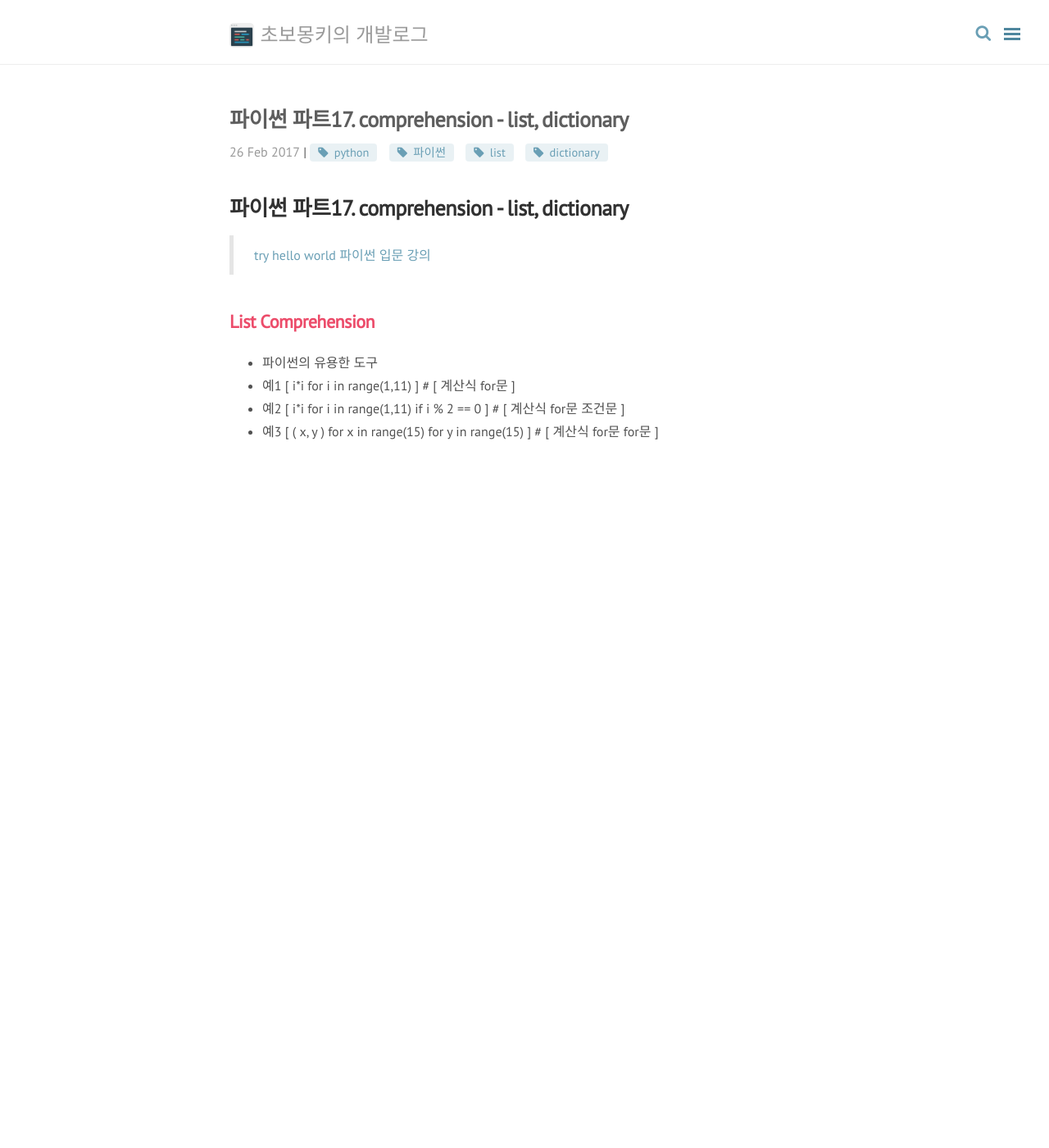
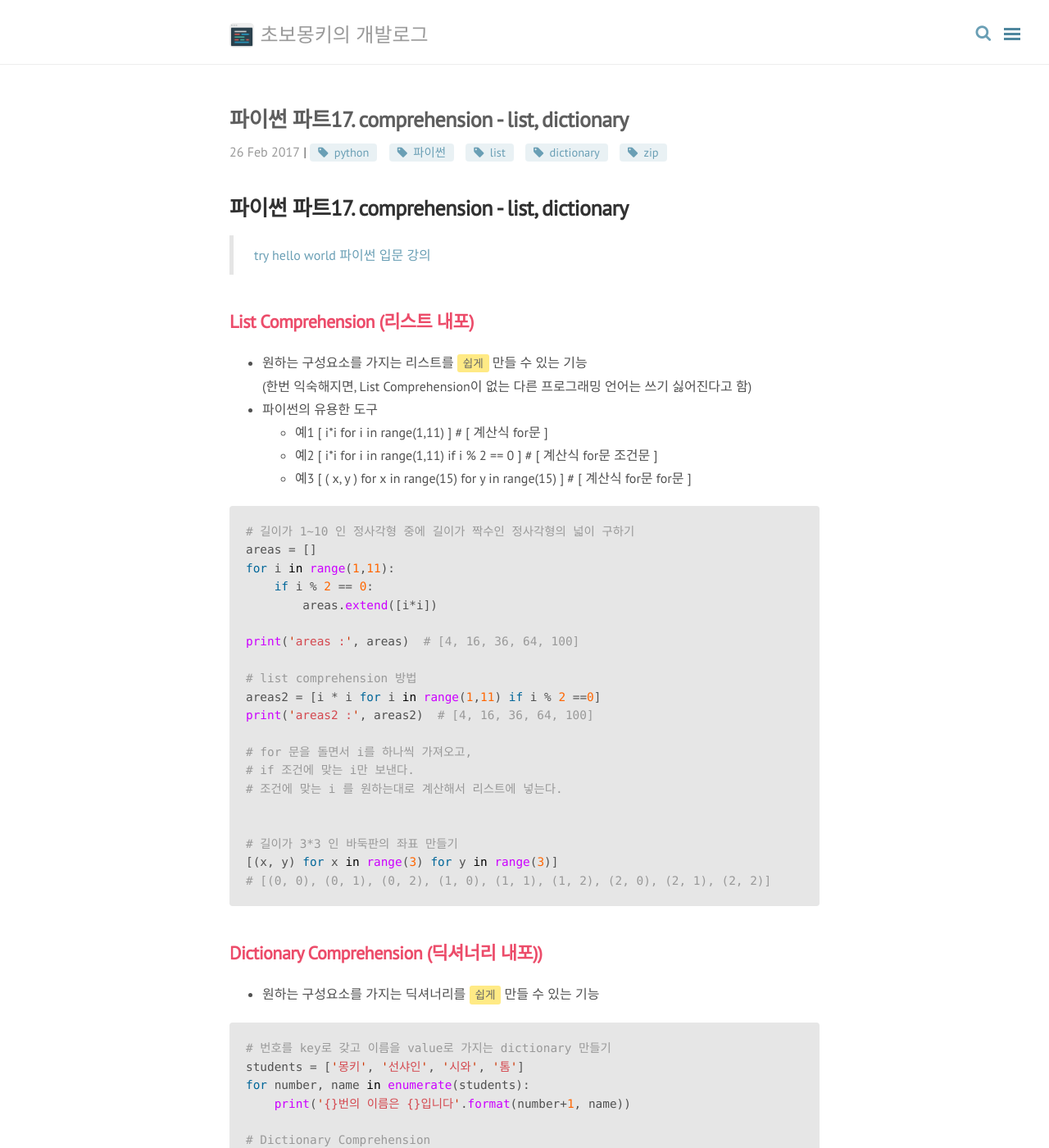
Before and after one commit to wayhome25/wayhome25.github.io, a Jekyll site: the page built from _posts/python/2017-02-26-py-17-comprehension.md, in a window 1280 px wide and 1400 px high. Shown: the whole window at 82% size. Built offline with Jekyll 4.4.1, drawn with Linux system fonts in a browser that asks for light colours; nearby versions of some CDN libraries; comment, search, counter and statistics services are not loaded; some of the changed text lies outside the part shown.

Commit message:
add post about python

````diff
--- a/_posts/python/2017-02-26-py-17-comprehension.md
+++ b/_posts/python/2017-02-26-py-17-comprehension.md
@@ -2,14 +2,86 @@
 layout: post
 title: 파이썬 파트17. comprehension - list, dictionary
 category: python
-tags: [python, 파이썬, list, dictionary]
+tags: [python, 파이썬, list, dictionary, zip]
 comments: true
 ---
 # 파이썬 파트17. comprehension - list, dictionary
 > [try hello world 파이썬 입문 강의 ](http://tryhelloworld.co.kr/courses/%ED%8C%8C%EC%9D%B4%EC%8D%AC-%EC%9E%85%EB%AC%B8)
 
-## List Comprehension
+## List Comprehension (리스트 내포)
+- 원하는 구성요소를 가지는 리스트를 `쉽게` 만들 수 있는 기능
+  (한번 익숙해지면, List Comprehension이 없는 다른 프로그래밍 언어는 쓰기 싫어진다고 함)
 - 파이썬의 유용한 도구
-- 예1 [ i*i for i in range(1,11) ] # [ 계산식 for문 ]
-- 예2 [ i*i for i in range(1,11) if i % 2 == 0 ] # [ 계산식 for문 조건문 ]
-- 예3 [ ( x, y ) for x in range(15) for y in range(15) ] # [ 계산식 for문 for문 ]
+  - 예1 [ i*i for i in range(1,11) ] # [ 계산식 for문 ]
+  - 예2 [ i*i for i in range(1,11) if i % 2 == 0 ] # [ 계산식 for문 조건문 ]
+  - 예3 [ ( x, y ) for x in range(15) for y in range(15) ] # [ 계산식 for문 for문 ]
+
+```python
+# 길이가 1~10 인 정사각형 중에 길이가 짝수인 정사각형의 넓이 구하기
+areas = []
+for i in range(1,11):
+    if i % 2 == 0:
+        areas.extend([i*i])
+
+print('areas :', areas)  # [4, 16, 36, 64, 100]
+
+# list comprehension 방법
+areas2 = [i * i for i in range(1,11) if i % 2 ==0]
+print('areas2 :', areas2)  # [4, 16, 36, 64, 100]
+
+# for 문을 돌면서 i를 하나씩 가져오고,
+# if 조건에 맞는 i만 보낸다.
+# 조건에 맞는 i 를 원하는대로 계산해서 리스트에 넣는다.
+
+
+# 길이가 3*3 인 바둑판의 좌표 만들기
+[(x, y) for x in range(3) for y in range(3)]
+# [(0, 0), (0, 1), (0, 2), (1, 0), (1, 1), (1, 2), (2, 0), (2, 1), (2, 2)]
+```
+
+## Dictionary Comprehension (딕셔너리 내포))
+- 원하는 구성요소를 가지는 딕셔너리를 `쉽게` 만들 수 있는 기능
+
+```python
+# 번호를 key로 갖고 이름을 value로 가지는 dictionary 만들기
+students = ['몽키', '선샤인', '시와', '톰']
+for number, name in enumerate(students):
+    print('{}번의 이름은 {}입니다'.format(number+1, name))
+
+# Dictionary Comprehension
+students_dic = {
+    '{}번'.format(number+1) : name for number, name in enumerate(students)
+}
+
+print(students_dic)
+```
+
+### zip
+- zip(iterable*)은 동일한 개수로 이루어진 자료형을 묶어 주는 역할을 하는 함수이다.
+- 2개 이상의 리스트나 스트링을 받아서 인덱스에 맞게 for in문에서 하나씩 던져줄 수있게 만들어준다.
+
+```python
+students = ['몽키', '선샤인', '시와', '톰']
+scores = [85, 92, 78, 100]
+
+for x, y in zip(students, scores):
+    print(x, y)
+    # 몽키 85
+    # 선샤인 92
+    # 시와 78
+    # 톰 100
+```
+
+### zip을 활용한 dictionary comprehension 만들기
+
+```python
+students = ['몽키', '선샤인', '시와', '톰']
+scores = [85, 92, 78, 100]
+
+score_dic = {
+    students : score for students, score in zip(students, scores)
+}
+
+print(score_dic)
+# {'몽키': 85, '선샤인': 92, '시와': 78, '톰': 100}
+```
````
Also changed, not shown: _posts/algorithm/2017-02-26-SumMatrix.md (+66 -12 lines), _posts/python/2017-02-23-py-function-method-list.md (+33 -3 lines), _posts/python/2017-02-26-py-18-date-time.md (added, +60 -0 lines), 3 other files.
